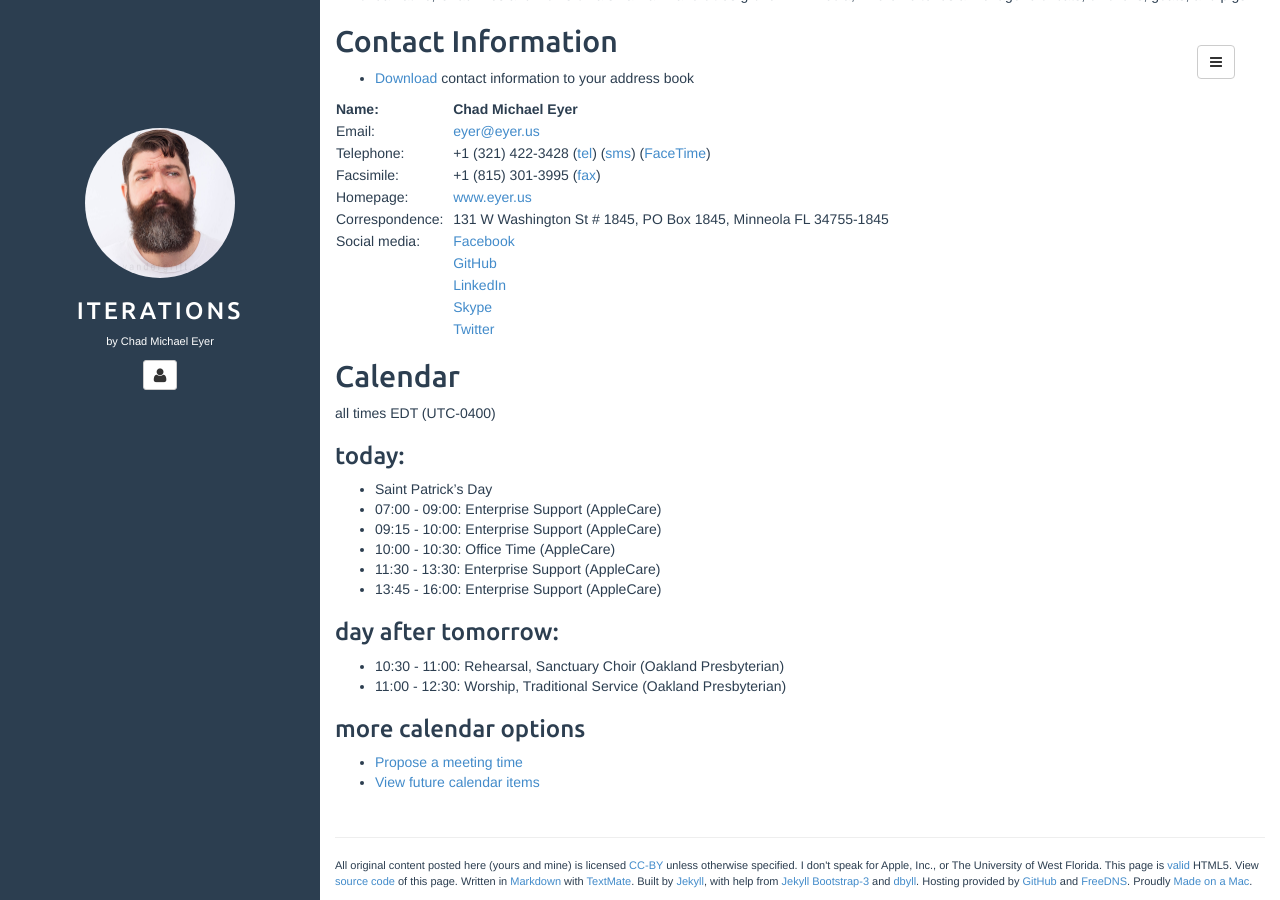
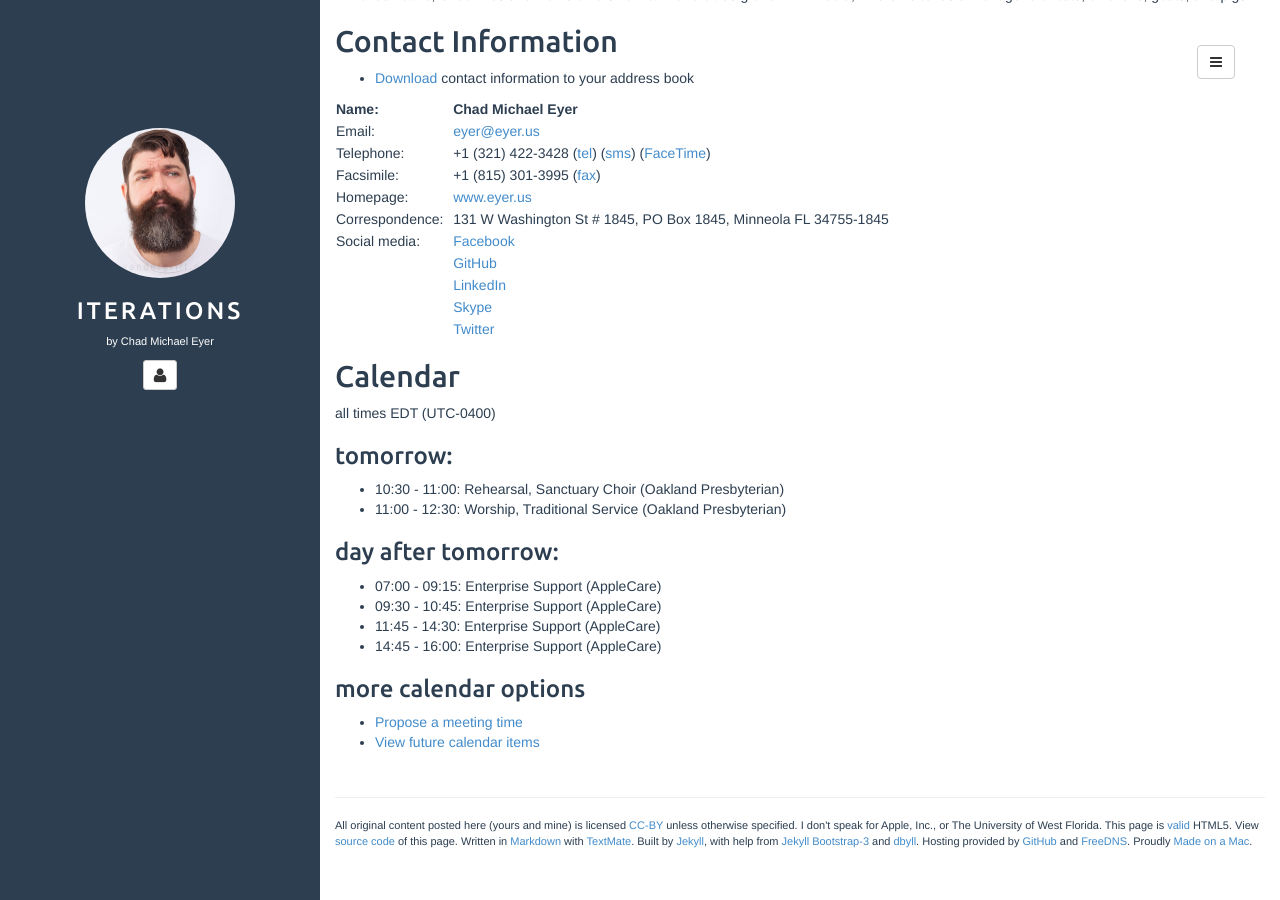
Before and after one commit to chadmichaeleyer/chadmichaeleyer.github.io, a Jekyll site: the page built from about.md, in a window 1280 px wide and 900 px high, scrolled down 1074 px. Built offline with Jekyll 4.4.1, drawn with Linux system fonts in a browser that asks for light colours.

Commit message:
calendar update

```diff
--- a/calendar.markdown
+++ b/calendar.markdown
@@ -1,15 +1,13 @@
 all times EDT (UTC-0400)
 
-### today:
+### tomorrow:
 
-* Saint Patrick’s Day
-* 07:00 - 09:00: Enterprise Support (AppleCare)
-* 09:15 - 10:00: Enterprise Support (AppleCare)
-* 10:00 - 10:30: Office Time (AppleCare)
-* 11:30 - 13:30: Enterprise Support (AppleCare)
-* 13:45 - 16:00: Enterprise Support (AppleCare)
+* 10:30 - 11:00: Rehearsal, Sanctuary Choir (Oakland Presbyterian)
+* 11:00 - 12:30: Worship, Traditional Service (Oakland Presbyterian)
 
 ### day after tomorrow:
 
-* 10:30 - 11:00: Rehearsal, Sanctuary Choir (Oakland Presbyterian)
-* 11:00 - 12:30: Worship, Traditional Service (Oakland Presbyterian)
+* 07:00 - 09:15: Enterprise Support (AppleCare)
+* 09:30 - 10:45: Enterprise Support (AppleCare)
+* 11:45 - 14:30: Enterprise Support (AppleCare)
+* 14:45 - 16:00: Enterprise Support (AppleCare)
```
Also changed, not shown: calendar-year.markdown (+6 -9 lines).
